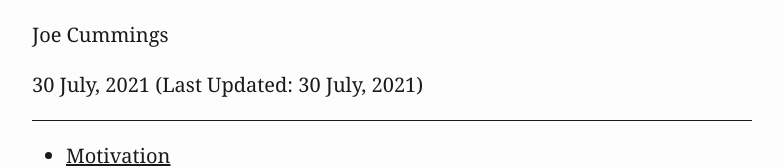
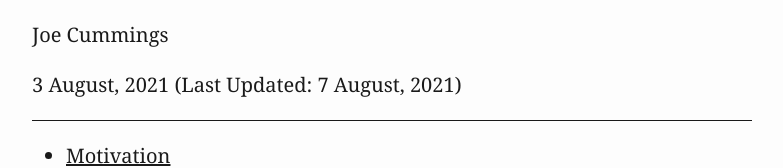
Before and after one commit to joecummings/personal-websitev2, a website: page tutorials/git.html in a window 1280 px wide. Shown: the part 283-451 px from the top of the page, without its empty margins (248-1031 px from the left). Drawn offline with Linux system fonts and the light colour scheme.

Commit message:
Update date

```diff
--- a/tutorials/git.html
+++ b/tutorials/git.html
@@ -214,7 +214,7 @@
 <p>&lt; <a href="./tutorials_index.html">All tutorials</a></p>
 <h1 id="how-to-clean-up-a-messy-git-commit-history">How to clean up a messy Git commit history</h1>
 <p>Joe Cummings</p>
-<p>30 July, 2021 (Last Updated: 30 July, 2021)</p>
+<p>3 August, 2021 (Last Updated: 7 August, 2021)</p>
 <hr />
 <ul>
 <li><a href="#motivation">Motivation</a></li>
```
